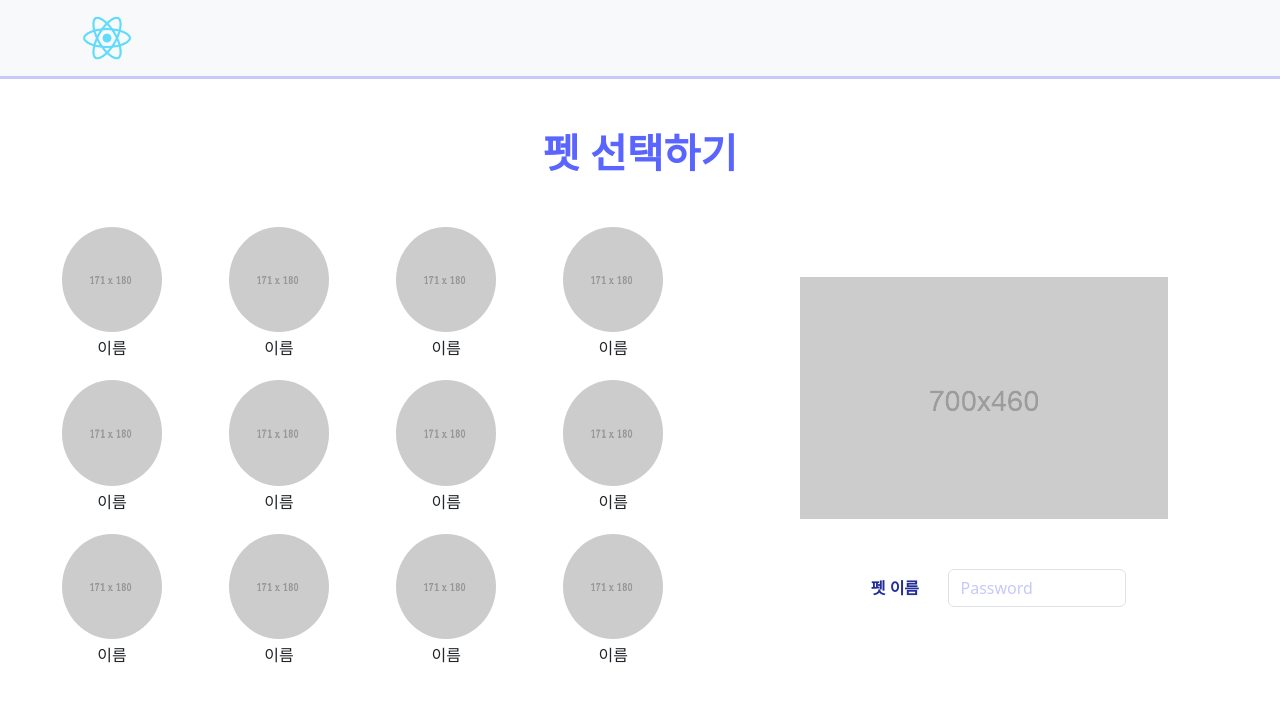
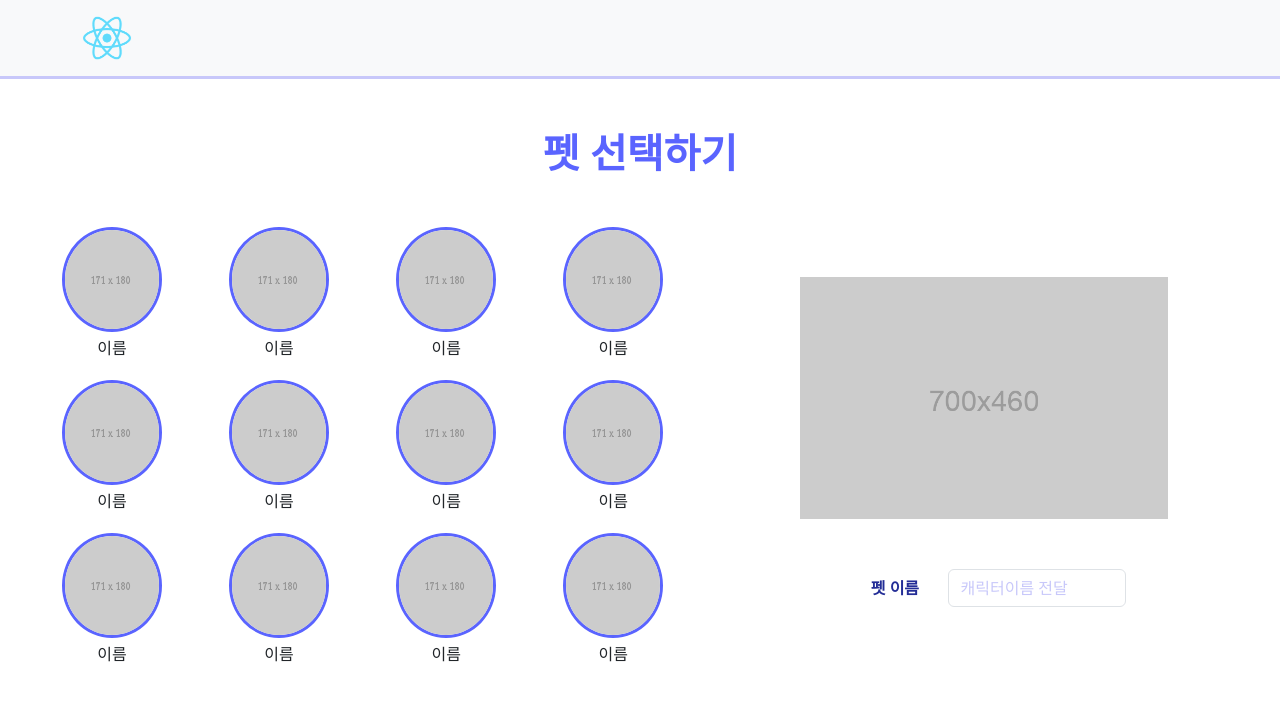
Before and after one commit to seophohoho/PlanIsJustNow-fe, a React (Create React App) app: page / in a window 1280 px wide. Shown: the top 702 px of the page. Built offline with nearby package versions, Linux system fonts and the light colour scheme.

Commit message:
캐릭터 선택시 이펙트 css 구현

```diff
--- a/src/App.css
+++ b/src/App.css
@@ -2,8 +2,21 @@
   display: flex;
 }
 
-div{
+.border-outline{
+  border: 3px solid rgb(90, 100, 255) !important;
 }
+
+.border-outline{
+  border: 3px solid rgb(90, 100, 255) !important;
+}
+.border-outline:hover{
+  border: 3px solid rgb(90, 100, 255) !important;
+  cursor:pointer
+}
+.border-outline:active{
+  border: 3px solid rgb(35, 45, 150) !important;
+}
+
 
 .pet-image{
   width: 100px;
--- a/src/pages/SignUpPet.js
+++ b/src/pages/SignUpPet.js
@@ -46,12 +46,12 @@ function SignUpPet() {
                             <Stack className='center'>
                                 <Image src="/700x460.png" fluid/>
                                 <Stack direction='horizontal' gap={2}  className='center'>
-                                <Form.Label column sm="4" className='color-darkBlue'>
-                                펫 이름
-                                </Form.Label>
-                                <Col sm="8">
-                                <Form.Control type="password" placeholder="Password" />
-                                </Col>
+                                    <Form.Label column sm="4" className='color-darkBlue'>
+                                        펫 이름
+                                    </Form.Label>
+                                    <Col sm="8">
+                                        <Form.Control type="text" placeholder="캐릭터이름 전달" />
+                                    </Col>
                                 </Stack>
                                 <label> </label>{/* 캐릭터 설명 라벨 */}
                                 {/* 버튼 */}
@@ -71,7 +71,7 @@ function SignUpPet() {
 function PetCircleImage(props){
     return(
         <Stack gap={1}>
-            <Image src={'/thumbnail.png'} roundedCircle className='pet-image'/>
+            <Image src={'/thumbnail.png'} roundedCircle className='pet-image border-outline'/>
             <label className='pet-image'>이름</label>
         </Stack>
     )
```
